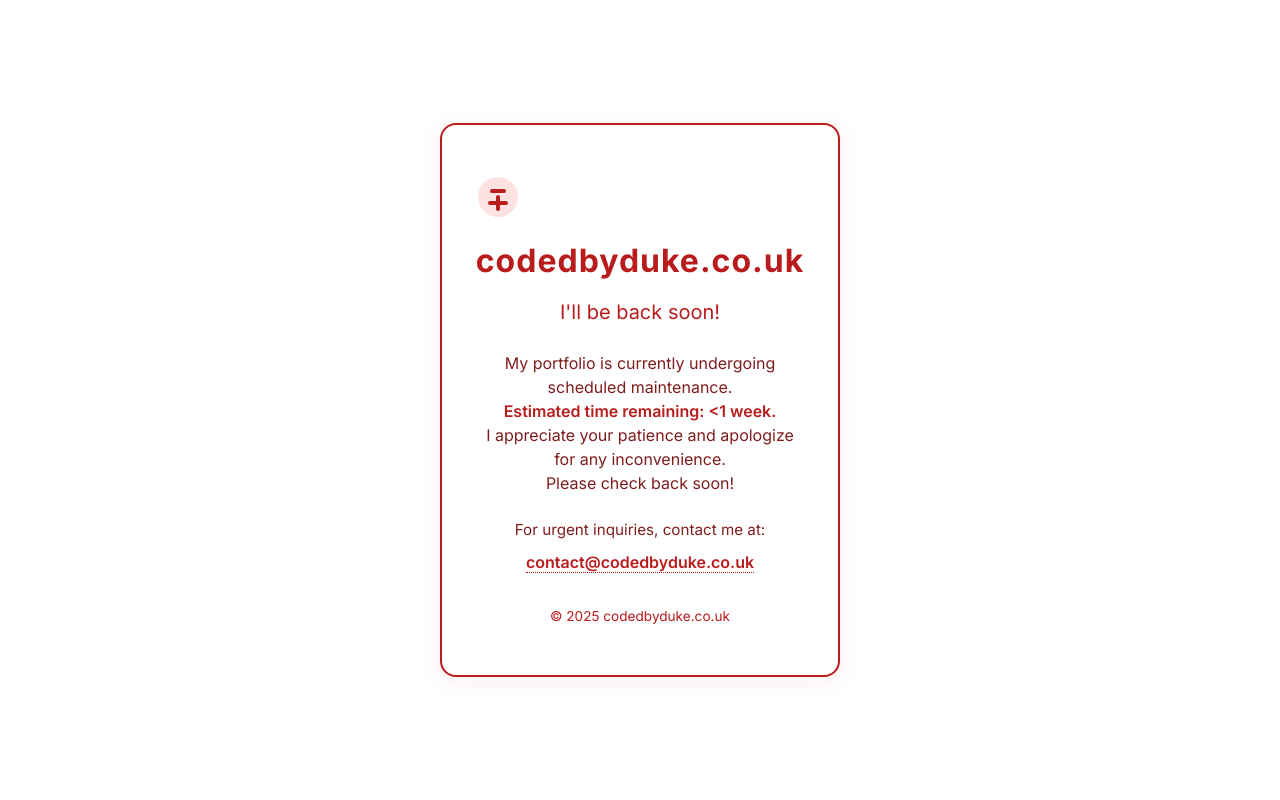
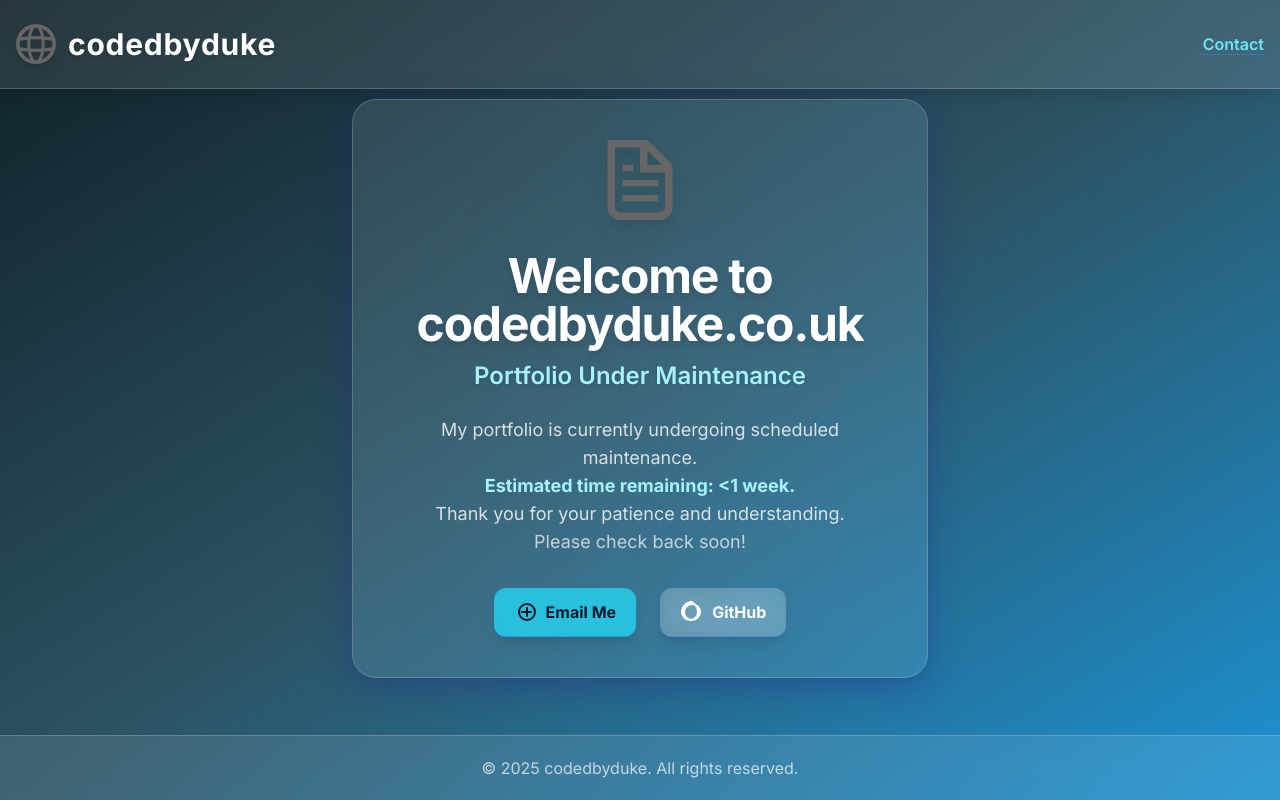
Before and after one commit to PanicAtTheKernl/duke-portfolio, a Next.js app: page / in a window 1280 px wide. Built offline with nearby package versions, Linux system fonts and the light colour scheme.

Commit message:
modified:   pages/index.js

```diff
--- a/pages/index.js
+++ b/pages/index.js
@@ -1,61 +1,61 @@
 
 import React from 'react';
 
-export default function MaintenancePage() {
+export default function Home() {
   return (
-    <div style={{
-      minHeight: '100vh',
-      display: 'flex',
-      alignItems: 'center',
-      justifyContent: 'center',
-      backgroundColor: '#fff',
-      fontFamily: 'Inter, Arial, sans-serif',
-      color: '#b91c1c',
-      margin: 0,
-      padding: 0
-    }}>
-      <div style={{
-        background: '#fff',
-        borderRadius: '16px',
-        boxShadow: '0 4px 24px rgba(185,28,28,0.08)',
-        border: '2px solid #b91c1c',
-        padding: '48px 32px',
-        maxWidth: '400px',
-        width: '100%',
-        textAlign: 'center'
-      }}>
-        <svg width="48" height="48" viewBox="0 0 24 24" fill="none" style={{ marginBottom: '16px' }}>
-          <circle cx="12" cy="12" r="10" fill="#fee2e2" />
-          <path d="M8 15h8M9 9h6M12 12v6" stroke="#b91c1c" strokeWidth="2" strokeLinecap="round" />
-        </svg>
-        <h1 style={{ fontSize: '2rem', fontWeight: 700, marginBottom: '12px', color: '#b91c1c', letterSpacing: '1px' }}>
-          codedbyduke.co.uk
-        </h1>
-        <h2 style={{ fontSize: '1.25rem', fontWeight: 500, marginBottom: '24px', color: '#b91c1c' }}>
-          I'll be back soon!
-        </h2>
-        <p style={{ fontSize: '1rem', marginBottom: '24px', color: '#7f1d1d' }}>
-          My portfolio is currently undergoing scheduled maintenance.<br />
-          <span style={{ color: '#b91c1c', fontWeight: 600 }}>Estimated time remaining: &lt;1 week.</span><br />
-          I appreciate your patience and apologize for any inconvenience.<br />
-          Please check back soon!
-        </p>
-        <div style={{ fontSize: '0.95rem', color: '#7f1d1d', marginBottom: '8px' }}>
-          For urgent inquiries, contact me at:
+    <div className="min-h-screen flex flex-col bg-gradient-to-br from-[#0f2027] via-[#2c5364] to-[#1c92d2] font-inter">
+      <header className="w-full py-6 px-4 flex justify-between items-center bg-white/10 backdrop-blur-lg shadow-lg border-b border-white/20">
+        <div className="flex items-center gap-3">
+          <img src="/globe.svg" alt="Logo" className="h-10 w-10 drop-shadow-lg" />
+          <span className="text-3xl font-extrabold tracking-wide text-white drop-shadow">codedbyduke</span>
         </div>
-        <a href="mailto:contact@codedbyduke.co.uk" style={{
-          color: '#b91c1c',
-          textDecoration: 'none',
-          fontWeight: 600,
-          fontSize: '1rem',
-          borderBottom: '1px dotted #b91c1c'
-        }}>
-          contact@codedbyduke.co.uk
-        </a>
-        <div style={{ marginTop: '32px', fontSize: '0.85rem', color: '#b91c1c' }}>
-          &copy; {new Date().getFullYear()} codedbyduke.co.uk
+        <nav>
+          <a href="#contact" className="text-cyan-300 hover:text-white font-semibold transition">Contact</a>
+        </nav>
+      </header>
+      <main className="flex-1 flex flex-col items-center justify-center text-center px-4">
+        <div className="relative bg-white/10 border border-white/30 rounded-3xl shadow-2xl p-10 max-w-xl w-full backdrop-blur-2xl glassmorph animate-fade-in">
+          <div className="absolute inset-0 rounded-3xl pointer-events-none" style={{background: 'linear-gradient(135deg, rgba(44,83,100,0.12) 0%, rgba(28,146,210,0.18) 100%)', zIndex: 0}}></div>
+          <div className="relative z-10">
+            <img src="/file.svg" alt="Portfolio" className="mx-auto mb-8 h-20 w-20 drop-shadow-xl" />
+            <h1 className="text-5xl font-extrabold text-white mb-3 tracking-tight drop-shadow-lg">Welcome to codedbyduke.co.uk</h1>
+            <h2 className="text-2xl font-semibold text-cyan-200 mb-6 drop-shadow">Portfolio Under Maintenance</h2>
+            <p className="text-lg text-white/80 mb-6">
+              My portfolio is currently undergoing scheduled maintenance.<br />
+              <span className="text-cyan-200 font-bold">Estimated time remaining: &lt;1 week.</span><br />
+              Thank you for your patience and understanding.<br />
+              <span className="text-white/70">Please check back soon!</span>
+            </p>
+            <div className="flex justify-center gap-6 mt-8">
+              <a href="mailto:duke@codedbyduke.co.uk" className="inline-flex items-center gap-2 px-5 py-3 rounded-xl bg-cyan-400/80 text-slate-900 font-bold shadow-lg hover:bg-cyan-300/90 transition backdrop-blur-md">
+                <svg xmlns="http://www.w3.org/2000/svg" fill="none" viewBox="0 0 24 24" strokeWidth={2} stroke="currentColor" className="w-6 h-6"><path strokeLinecap="round" strokeLinejoin="round" d="M21 12c0 4.418-3.582 8-8 8s-8-3.582-8-8 3.582-8 8-8 8 3.582 8 8zm-8 4v-4m0 0V8m0 4h4m-4 0H8" /></svg>
+                Email Me
+              </a>
+              <a href="https://github.com/codedbyduke" target="_blank" rel="noopener noreferrer" className="inline-flex items-center gap-2 px-5 py-3 rounded-xl bg-white/20 text-white font-bold shadow-lg hover:bg-white/30 transition backdrop-blur-md">
+                <svg xmlns="http://www.w3.org/2000/svg" fill="none" viewBox="0 0 24 24" strokeWidth={2} stroke="currentColor" className="w-6 h-6"><path strokeLinecap="round" strokeLinejoin="round" d="M12 2C6.477 2 2 6.477 2 12c0 4.418 3.582 8 8 8s8-3.582 8-8c0-5.523-4.477-10-8-10zm0 18c-4.418 0-8-3.582-8-8 0-4.418 3.582-8 8-8s8 3.582 8 8c0 4.418-3.582 8-8 8z" /></svg>
+                GitHub
+              </a>
+            </div>
+          </div>
         </div>
-      </div>
+      </main>
+      <footer className="w-full py-5 text-center text-white/70 text-base bg-white/10 border-t border-white/20 mt-12 backdrop-blur-lg">
+        &copy; {new Date().getFullYear()} codedbyduke. All rights reserved.
+      </footer>
+      <style jsx>{`
+        .glassmorph {
+          box-shadow: 0 8px 32px 0 rgba(31, 38, 135, 0.37);
+          border-radius: 24px;
+          border: 1px solid rgba(255,255,255,0.18);
+        }
+        .animate-fade-in {
+          animation: fadeIn 1.2s cubic-bezier(.39,.575,.565,1) both;
+        }
+        @keyframes fadeIn {
+          0% { opacity: 0; transform: translateY(24px); }
+          100% { opacity: 1; transform: none; }
+        }
+      `}</style>
     </div>
   );
 }
```
